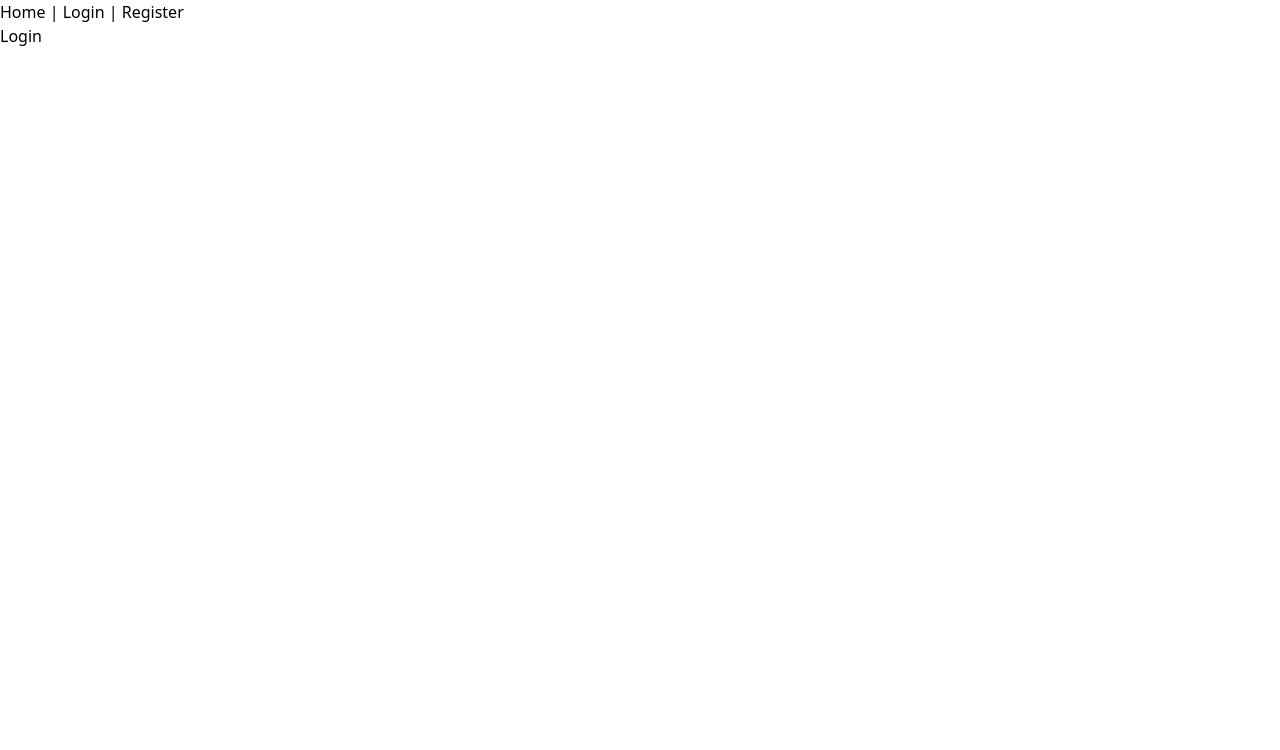
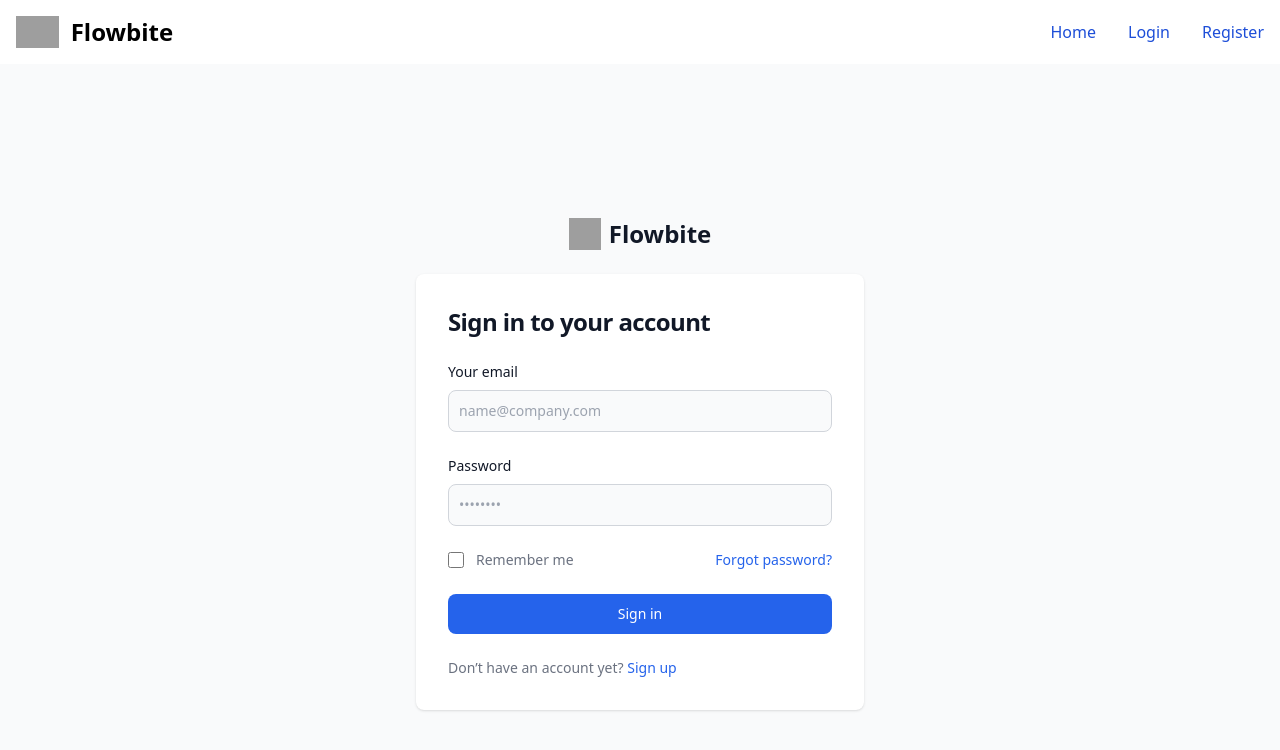
Before and after one commit to KaungThantZin2021/vue-breeze-api, a Vue app: page /login in a window 1280 px wide. Shown: the top 750 px of the page. Built offline with nearby package versions, Linux system fonts and the light colour scheme; grey boxes are pictures that could not be loaded.

Commit message:
[WIP] authentication

```diff
--- a/src/App.vue
+++ b/src/App.vue
@@ -1,5 +1,5 @@
 <script setup>
-import Nav from './components/Nav.vue'
+import Nav from './components/Nav.vue';
 </script>
 
 <template>
--- a/src/axios.js
+++ b/src/axios.js
@@ -2,4 +2,4 @@
 
 axios.defaults.withCredentials = true;
 axios.defaults.withXSRFToken = true;
-axios.defaults.baseURL = "http://localhost:8000;"
+axios.defaults.baseURL = "http://localhost:8000";
--- a/src/components/Home.vue
+++ b/src/components/Home.vue
@@ -1,5 +1,21 @@
 <template>
   <div>
     <h1>Home</h1>
+    <h1>{{ user?.name }}</h1>
   </div>
 </template>
+
+<script setup>
+import { ref, onMounted } from 'vue';
+import axios from 'axios';
+
+const user = ref({});
+
+onMounted(async () => {
+  const response = await axios.get('/api/user');
+  console.log(response.data);
+
+  user.value = response.data;
+
+});
+</script>
--- a/src/components/Login.vue
+++ b/src/components/Login.vue
@@ -1,5 +1,88 @@
 <template>
   <div>
-    <h1>Login</h1>
+    <section class="bg-gray-50 dark:bg-gray-900">
+      <div class="flex flex-col items-center justify-center px-6 py-8 mx-auto md:h-screen lg:py-0">
+        <a href="#" class="flex items-center mb-6 text-2xl font-semibold text-gray-900 dark:text-white">
+          <img class="w-8 h-8 mr-2" src="https://flowbite.s3.amazonaws.com/blocks/marketing-ui/logo.svg" alt="logo" />
+          Flowbite
+        </a>
+        <div
+          class="w-full bg-white rounded-lg shadow dark:border md:mt-0 sm:max-w-md xl:p-0 dark:bg-gray-800 dark:border-gray-700">
+          <div class="p-6 space-y-4 md:space-y-6 sm:p-8">
+            <h1 class="text-xl font-bold leading-tight tracking-tight text-gray-900 md:text-2xl dark:text-white">
+              Sign in to your account
+            </h1>
+            <form class="space-y-4 md:space-y-6" action="#" @submit.prevent="handleLogin">
+              <div>
+                <label for="email" class="block mb-2 text-sm font-medium text-gray-900 dark:text-white">Your
+                  email</label>
+                <input type="email" name="email" id="email" v-model="form.email"
+                  class="bg-gray-50 border border-gray-300 text-gray-900 sm:text-sm rounded-lg focus:ring-blue-600 focus:border-blue-600 block w-full p-2.5 dark:bg-gray-700 dark:border-gray-600 dark:placeholder-gray-400 dark:text-white dark:focus:ring-blue-500 dark:focus:border-blue-500"
+                  placeholder="name@company.com" required="" />
+              </div>
+              <div>
+                <label for="password"
+                  class="block mb-2 text-sm font-medium text-gray-900 dark:text-white">Password</label>
+                <input type="password" name="password" id="password" v-model="form.password" placeholder="••••••••"
+                  class="bg-gray-50 border border-gray-300 text-gray-900 sm:text-sm rounded-lg focus:ring-blue-600 focus:border-blue-600 block w-full p-2.5 dark:bg-gray-700 dark:border-gray-600 dark:placeholder-gray-400 dark:text-white dark:focus:ring-blue-500 dark:focus:border-blue-500"
+                  required="" />
+              </div>
+              <div class="flex items-center justify-between">
+                <div class="flex items-start">
+                  <div class="flex items-center h-5">
+                    <input id="remember" aria-describedby="remember" type="checkbox"
+                      class="w-4 h-4 border border-gray-300 rounded bg-gray-50 focus:ring-3 focus:ring-blue-300 dark:bg-gray-700 dark:border-gray-600 dark:focus:ring-blue-600 dark:ring-offset-gray-800"
+                      required="" />
+                  </div>
+                  <div class="ml-3 text-sm">
+                    <label for="remember" class="text-gray-500 dark:text-gray-300">Remember me</label>
+                  </div>
+                </div>
+                <a href="#" class="text-sm font-medium text-blue-600 hover:underline dark:text-blue-500">Forgot
+                  password?</a>
+              </div>
+              <button type="submit"
+                class="w-full text-white bg-blue-600 hover:bg-blue-700 focus:ring-4 focus:outline-none focus:ring-blue-300 font-medium rounded-lg text-sm px-5 py-2.5 text-center dark:bg-blue-600 dark:hover:bg-blue-700 dark:focus:ring-blue-800">
+                Sign in
+              </button>
+              <p class="text-sm font-light text-gray-500 dark:text-gray-400">
+                Don’t have an account yet?
+                <a href="#" class="font-medium text-blue-600 hover:underline dark:text-blue-500">Sign up</a>
+              </p>
+            </form>
+          </div>
+        </div>
+      </div>
+    </section>
   </div>
 </template>
+
+<script setup>
+import { ref } from 'vue';
+import axios from "axios";
+import { useRouter } from 'vue-router';
+
+const form = ref({
+  email: '',
+  password: '',
+});
+
+const router = useRouter();
+
+const handleLogin = async () => {
+
+  await axios.get('/sanctum/csrf-cookie');
+  await axios.post('/login', {
+    email: form.value.email,
+    password: form.value.password
+  })
+    .then((response) => {
+      console.log(response.data);
+      router.push('/');
+    })
+    .catch((error) => {
+      console.log(error);
+    });
+};
+
+</script>
--- a/src/components/Nav.vue
+++ b/src/components/Nav.vue
@@ -1,5 +1,38 @@
 <template>
     <div>
-        <RouterLink to="/">Home</RouterLink> | <RouterLink to="/login">Login</RouterLink> | <RouterLink to="/register">Register</RouterLink>
+        <nav class="bg-white border-gray-200 dark:bg-gray-900">
+            <div class="max-w-screen-xl flex flex-wrap items-center justify-between mx-auto p-4">
+                <a href="https://flowbite.com/" class="flex items-center space-x-3 rtl:space-x-reverse">
+                    <img src="https://flowbite.com/docs/images/logo.svg" class="h-8" alt="Flowbite Logo" />
+                    <span class="self-center text-2xl font-semibold whitespace-nowrap dark:text-white">Flowbite</span>
+                </a>
+                <button data-collapse-toggle="navbar-default" type="button" class="inline-flex items-center p-2 w-10 h-10 justify-center text-sm text-gray-500 rounded-lg md:hidden hover:bg-gray-100 focus:outline-none focus:ring-2 focus:ring-gray-200 dark:text-gray-400 dark:hover:bg-gray-700 dark:focus:ring-gray-600" aria-controls="navbar-default" aria-expanded="false">
+                    <span class="sr-only">Open main menu</span>
+                    <svg class="w-5 h-5" aria-hidden="true" xmlns="http://www.w3.org/2000/svg" fill="none" viewBox="0 0 17 14">
+                        <path stroke="currentColor" stroke-linecap="round" stroke-linejoin="round" stroke-width="2" d="M1 1h15M1 7h15M1 13h15"/>
+                    </svg>
+                </button>
+                <div class="hidden w-full md:block md:w-auto" id="navbar-default">
+                <ul class="font-medium flex flex-col p-4 md:p-0 mt-4 border border-gray-100 rounded-lg bg-gray-50 md:flex-row md:space-x-8 rtl:space-x-reverse md:mt-0 md:border-0 md:bg-white dark:bg-gray-800 md:dark:bg-gray-900 dark:border-gray-700">
+                    <li>
+                        <RouterLink to="/">
+                            <a href="#" class="block py-2 px-3 text-white bg-blue-700 rounded md:bg-transparent md:text-blue-700 md:p-0 dark:text-white md:dark:text-blue-500" aria-current="page">Home</a>
+                        </RouterLink>
+                    </li>
+                    <li>
+                        <RouterLink to="/login">
+                            <a href="#" class="block py-2 px-3 text-white bg-blue-700 rounded md:bg-transparent md:text-blue-700 md:p-0 dark:text-white md:dark:text-blue-500" aria-current="page">Login</a>
+                        </RouterLink>
+                    </li>
+                    <li>
+                        <RouterLink to="/register">
+                            <a href="#" class="block py-2 px-3 text-white bg-blue-700 rounded md:bg-transparent md:text-blue-700 md:p-0 dark:text-white md:dark:text-blue-500" aria-current="page">Register</a>
+                        </RouterLink>
+                    </li>
+                </ul>
+                </div>
+            </div>
+        </nav>
     </div>
+
 </template>
--- a/src/main.js
+++ b/src/main.js
@@ -2,13 +2,12 @@
 import './style.css'
 import App from './App.vue'
 
+import './axios';
 import router from './router';
 
 import { createPinia } from 'pinia';
 const pinia = createPinia();
 
-import './axios';
-
 const app = createApp(App);
 app.use(router);
 app.use(pinia);
```
